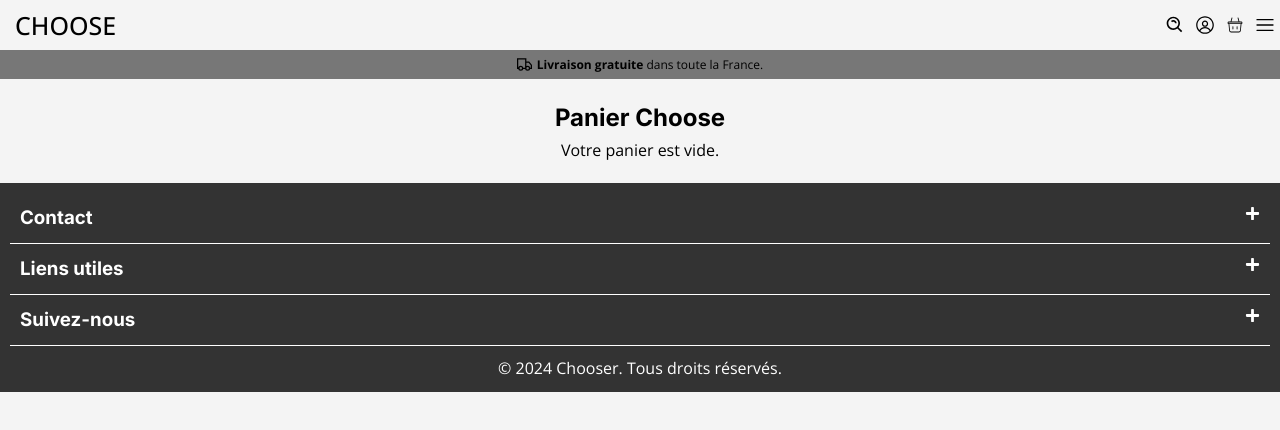
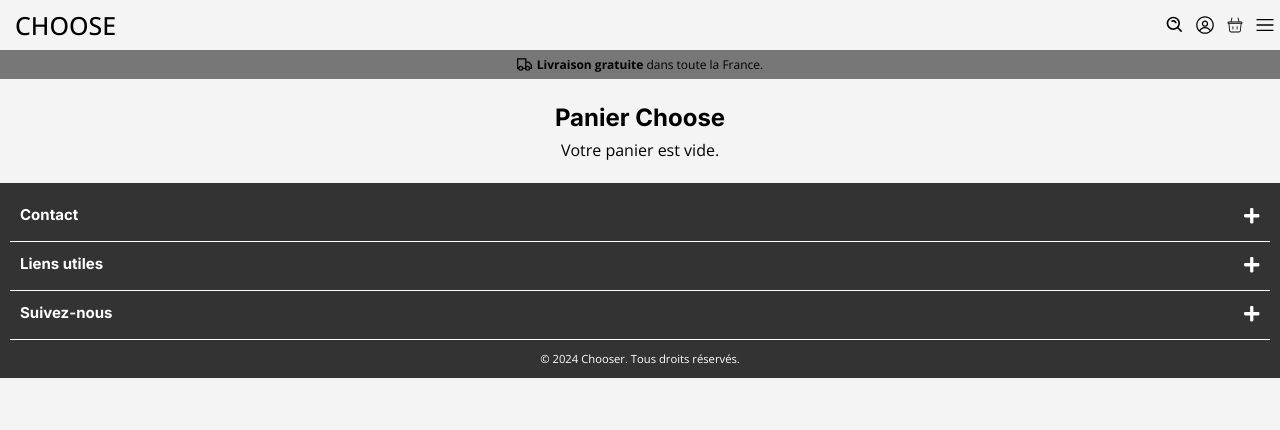
Before and after one commit to BrahimCodeA/Chooser-App, a React (Vite) app in the folder frontend/: page /cart in a window 1280 px wide. Shown: the top 430 px of the page. Built offline with nearby package versions, Linux system fonts and the light colour scheme.

Commit message:
Footer style

```diff
--- a/frontend/src/components/Footer/Footer.scss
+++ b/frontend/src/components/Footer/Footer.scss
@@ -1,11 +1,9 @@
-// Déclaration des variables
 $primary-color: #333;
 $secondary-color: white;
 $accent-color: rgba(255, 255, 255, 0.7);
 $transition-duration: 0.5s;
 $footer-padding: 1rem;
 
-// Footer général
 .footer {
   background-color: $primary-color;
   color: $secondary-color;
@@ -29,7 +27,6 @@
     cursor: pointer;
   }
 
-  // Sous rubrique
   &-sous-rubrique {
     display: block;
     opacity: 1;
@@ -66,16 +63,15 @@
   }
 }
 
-// Liens utiles
 .footer-links-utils {
   color: $secondary-color;
   text-decoration: none;
+  font-size: 0.875rem;
   &:hover {
     text-decoration: underline;
   }
 }
 
-// Réseaux sociaux
 .social-media {
   display: flex;
 
@@ -89,3 +85,75 @@
     }
   }
 }
+
+.footer {
+  font-size: 0.875rem;
+
+  .footer-section {
+    font-size: 0.875rem;
+  }
+
+  .footer-rubrique-title {
+    font-size: 1rem;
+  }
+
+  .footer-plus {
+    font-size: 1.25rem;
+  }
+
+  .footer-items {
+    font-size: 0.875rem;
+  }
+}
+
+@media (min-width: 768px) {
+  .footer {
+    font-size: 1rem;
+
+    .footer-section {
+      font-size: 1rem;
+    }
+
+    .footer-rubrique-title {
+      font-size: 1.25rem;
+    }
+
+    .footer-plus {
+      font-size: 1.5rem;
+    }
+
+    .footer-items {
+      font-size: 1rem;
+    }
+  }
+
+  .social-icon {
+    font-size: 1.75rem;
+  }
+}
+
+@media (min-width: 1024px) {
+  .footer {
+    font-size: 1.125rem;
+
+    .footer-section {
+      font-size: 1.125rem;
+    }
+
+    .footer-rubrique-title {
+      font-size: 1.5rem;
+    }
+
+    .footer-plus {
+      font-size: 1.75rem;
+    }
+
+    .footer-items {
+      font-size: 1.125rem;
+    }
+  }
+
+  .social-icon {
+    font-size: 2rem;
+  }
+}
--- a/frontend/src/components/Footer/Footer.tsx
+++ b/frontend/src/components/Footer/Footer.tsx
@@ -1,4 +1,3 @@
-// Footer.tsx
 import "./Footer.scss";
 import { useState } from "react";
 import FooterSection from "../ui/FooterSection";
```
